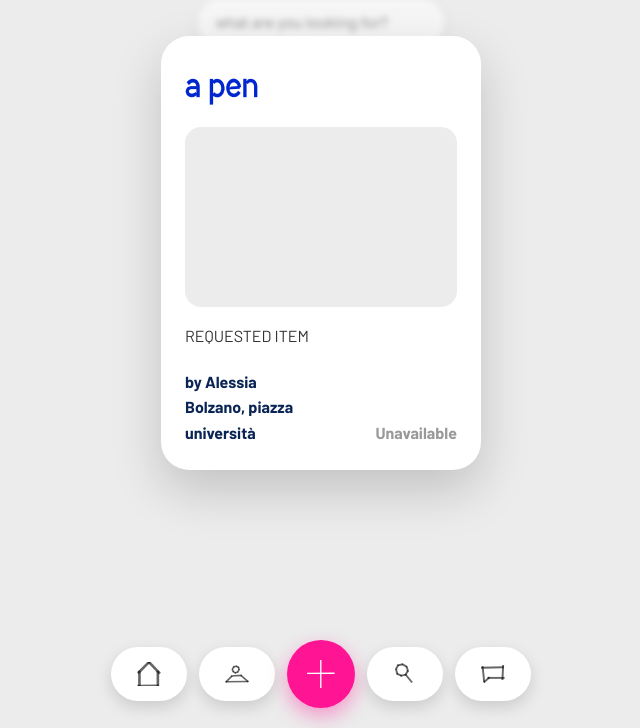
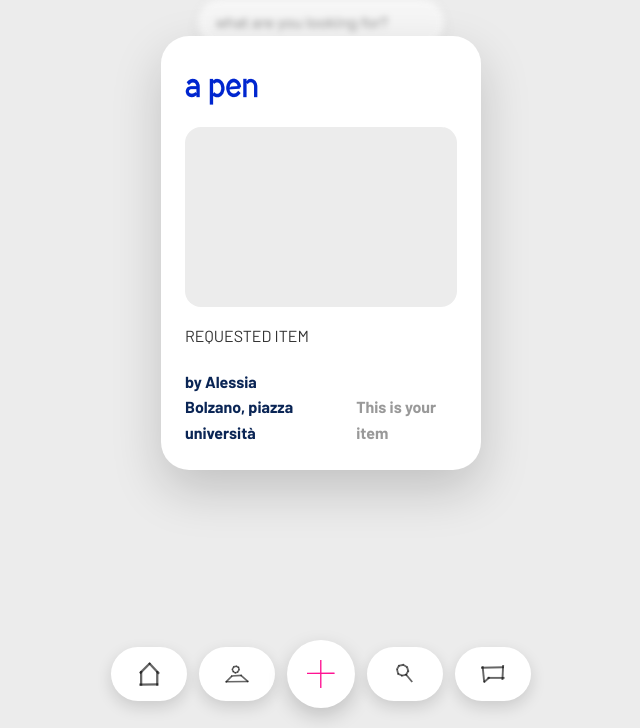
Before and after one commit to san-pietrino/Pietro-Project, a Flask app: page /item/2 in a window 1280 px wide. Shown: the part 72-800 px from the top of the page, without its empty margins (319-959 px from the left). Run offline with Flask 2, Linux system fonts and the light colour scheme; the visitor is signed in with stand-in values (Sample User, id 1); data comes from the database, SQL or seed files in the repository; both versions use the stored data as it was after the commit.

Commit message:
fixed bug

```diff
--- a/app.py
+++ b/app.py
@@ -15,6 +15,19 @@ app.secret_key = 'pietro-secret-key-change-in-production'  # → see DECISIONS.m
 
 # Database configuration
 DATABASE = 'pietro.db'
+
+
+@app.url_defaults
+def add_static_file_version(endpoint, values):
+    """Bust the browser cache for static files (icons, CSS, etc.) whenever the
+    underlying file changes, by appending its mtime as a query param. Without
+    this, re-uploading an asset under the same filename (e.g. a new SVG icon)
+    keeps serving the old cached version."""
+    if endpoint != 'static' or 'filename' not in values:
+        return
+    filepath = os.path.join(app.static_folder, values['filename'])
+    if os.path.exists(filepath):
+        values['v'] = int(os.path.getmtime(filepath))
 
 # Categories shown on the Explore page grid, with an icon/colour used since items don't have category images yet.
 EXPLORE_CATEGORIES = [
@@ -552,6 +565,10 @@ def start_chat_with_item(item_id):
         conn.close()
         return redirect(url_for('dashboard'))
 
+    if item['owner_id'] == session['user_id']:
+        conn.close()
+        return redirect(url_for('dashboard'))
+
     # If a chat request already exists for this user and item, reuse it.
     cursor.execute('''
         SELECT id FROM requests
@@ -742,9 +759,10 @@ def search():
     user_lat = user['latitude'] if user else None
     user_lon = user['longitude'] if user else None
 
-    # Search for items (case-insensitive), optionally narrowed to a category
-    conditions = ["i.status = 'available'"]
-    params = [user_lat, user_lon]
+    # Search for items (case-insensitive), optionally narrowed to a category.
+    # Never show the viewer their own items - you can't borrow what you already have.
+    conditions = ["i.status = 'available'", "i.owner_id != ?"]
+    params = [user_lat, user_lon, session['user_id']]
     if query:
         conditions.append('i.name LIKE ?')
         params.append(f'%{query}%')
@@ -906,6 +924,10 @@ def borrow_item(item_id):
 
     if not item:
         return "Item not available", 400
+
+    if item['owner_id'] == session['user_id']:
+        conn.close()
+        return "You can't borrow your own item", 400
 
     # Create borrow request
     cursor.execute('''
--- a/static/style.css
+++ b/static/style.css
@@ -936,6 +936,16 @@ small {
     gap: 8px;
 }
 
+a.item-card {
+    text-decoration: none;
+    cursor: pointer;
+    transition: transform 0.15s ease;
+}
+
+a.item-card:active {
+    transform: scale(0.96);
+}
+
 /* Slightly increased line-height for borrowed item names to improve readability */
 .item-card.borrowed .item-name {
     line-height: 1.15;
@@ -943,6 +953,14 @@ small {
 
 .item-card.borrowed .item-image {
     box-shadow: 0 6px 14px rgba(255, 20, 147, 0.3);
+}
+
+.borrowed-reminder {
+    font-family: var(--font-secondary);
+    letter-spacing: normal;
+    font-size: 0.7rem;
+    font-weight: 700;
+    color: #ff1493;
 }
 
 .item-image {
@@ -1720,7 +1738,7 @@ footer {
 .bottom-nav .nav-item .icon {
     width: 1.5rem;
     height: 1.5rem;
-    background-size: 100%;
+    background-size: contain;
 }
 .bottom-nav .nav-item:hover {
     transform: translateY(-2px);
@@ -1734,9 +1752,9 @@ footer {
     width: 68px;
     height: 68px;
     border-radius: 50%;
-    background: #ff1493;
-    color: white;
-    box-shadow: 0 8px 20px rgba(255, 20, 147, 0.4);
+    background: white;
+    color: #ff1493;
+    box-shadow: 0 8px 20px rgba(0, 0, 0, 0.18);
 }
 .bottom-nav .nav-item.center-action:hover {
     transform: translateY(-2px);
@@ -1744,13 +1762,13 @@ footer {
 .bottom-nav .nav-item.center-action .plus-icon {
     width: 28px;
     height: 28px;
-    stroke: white;
+    stroke: #ff1493;
     stroke-width: 3;
     stroke-linecap: round;
     fill: none;
 }
 .bottom-nav .nav-item.center-action.active {
-    background: #ff1493;
+    background: white;
 }
 
 .footer-add-item-modal {
--- a/templates/item_detail.html
+++ b/templates/item_detail.html
@@ -39,7 +39,9 @@
                 <div class="item-detail-footer-row">
                     <p class="item-detail-owner">by {{ item.owner }}<br>{{ item.owner_location }}</p>
 
-                    {% if item.status == 'available' %}
+                    {% if item.owner_id == session['user_id'] %}
+                    <span class="item-detail-unavailable">This is your item</span>
+                    {% elif item.status == 'available' %}
                     <form method="POST" action="{{ url_for('borrow_item', item_id=item.id) }}">
                         <button type="submit" class="item-detail-request-btn">Request</button>
                     </form>
--- a/templates/profile.html
+++ b/templates/profile.html
@@ -170,7 +170,7 @@
                     <div class="items-grid">
                         {% if my_items %}
                             {% for item in my_items %}
-                            <div class="item-card">
+                            <a href="{{ url_for('item_detail', item_id=item.id) }}" class="item-card">
                                 <div class="item-image">
                                     <div class="item-image-placeholder" {% if item.photo %}style="display:none;"{% endif %}></div>
                                     {% if item.photo %}
@@ -179,7 +179,7 @@
                                     {% endif %}
                                 </div>
                                 <div class="item-name">{{ item.name }}</div>
-                            </div>
+                            </a>
                             {% endfor %}
                         {% else %}
                             <p class="empty-state">No items yet</p>
@@ -201,6 +201,7 @@
                                 </div>
                                 <div class="item-name">{{ item.name }}</div>
                                 <div class="item-owner">{{ item.owner_name }}</div>
+                                <div class="borrowed-reminder">Remember to return it!</div>
                             </div>
                             {% endfor %}
                         {% else %}
```
Also changed, not shown: pietro.db.
